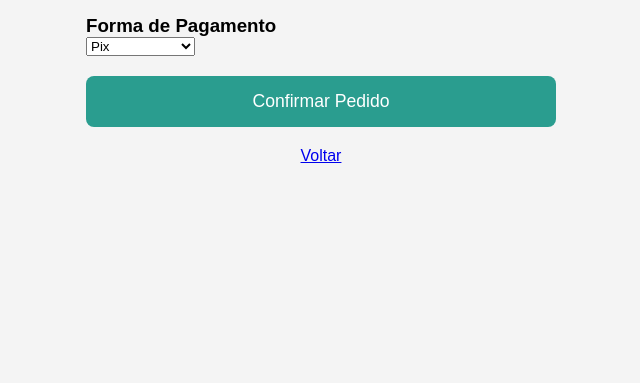
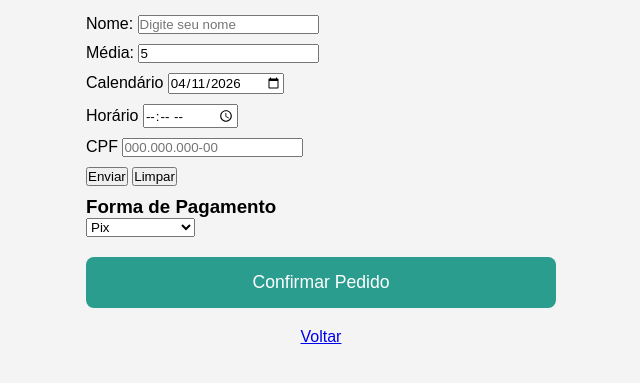
Before and after one commit to Gafanhoto-Mestre/Site-Flesk, a Flask app: page /index in a window 1280 px wide. Shown: the part 77-460 px from the top of the page, without its empty margins (319-959 px from the left). Run offline with Flask 3, Linux system fonts and the light colour scheme.

Commit message:
criei mais opçoes de cadastro

```diff
--- a/app.py
+++ b/app.py
@@ -1,4 +1,6 @@
 from flask import Flask, render_template, request
+
+from datetime import datetime
 
 app = Flask(__name__)
 
@@ -20,8 +22,21 @@ def carrinho():
 
 @app.route('/final', methods=['POST'])
 def finalizado():
+    g_nome= request.form.get('nome')
+    g_dia= request.form.get('cal')
+    print(type(g_dia))
+    data= datetime.strptime(g_dia, '%Y-%m-%d')
+    data_for= data.strftime('%d-%m-%Y')
+    g_hora= request.form.get('hora')
+    g_cpf= request.form.get('cpf')
     pagamento_escolhido = request.form.get('metodo_pagamento')
-    return render_template('finalizado.html', pagamento=pagamento_escolhido)
+
+    return render_template(
+        'finalizado.html', pagamento=pagamento_escolhido, nome=g_nome,
+        dia=data_for,
+        hora=g_hora,
+        cpf=g_cpf
+        )
 
 
 if __name__ == '__main__':
--- a/static/style.css
+++ b/static/style.css
@@ -67,3 +67,8 @@ header {
     border-radius: 8px;
     font-size: 1.1rem;
     margin-top: 20px; }
+
+form p{
+    font-family: Arial, Helvetica, sans-serif;
+    padding-bottom: 10px;
+}
--- a/templates/carrinho.html
+++ b/templates/carrinho.html
@@ -12,6 +12,49 @@
         <div id="lista-itens"></div>
         <form action="/final" method="post">
             <div class="pagamento">
+
+                <p>
+                    <!-- input:text-->
+                    <label for="inome">Nome: </label>
+                    <input type="text" name="nome" id="inome" required maxlength="15" placeholder="Digite seu nome" autocomplete="name">
+                </p>
+                <p>
+                    <!-- input:number -->
+                    <label for="imedia">Média: </label>
+                    <input type="number" name="media" id="imedia" value="5" max="10" step="0.1">
+                </p>
+                <p>
+                    <!-- input:date  / calendário normal -->
+                    <!-- input:month / calendário de mês -->
+                    <label for="ical">Calendário</label>
+                    <input type="date" name="cal" id="ical" value="2026-04-11">
+                </p>
+                <p>
+                    <!-- input:time / Hor -->
+                    <label for="ihora">Horário</label>
+                    <input type="time" name="hora" id="ihora">
+                </p>
+                <p>
+                    <label for="icpf">CPF</label>
+                    <input
+                    type="text"
+                    name="cpf"
+                    id="icpf"
+                    placeholder="000.000.000-00"
+                    inputmode="numeric"
+                    maxlength="14"
+                    pattern="\d{3}\.?\d{3}\.?\d{3}-?\d{2}"
+                    title="Digite o CPF no formato 000.000.000-00"
+                    required
+                    >
+                </p>
+                <p>
+                    <!-- input:submit / Enviar -->
+                    <!-- input:reset / Limpar -->
+                    <input type="submit" value="Enviar">
+                    <input type="reset" value="Limpar">
+                </p>
+
                 <label for="ipagamento"><h3>Forma de Pagamento</h3></label>
                 <select name="metodo_pagamento" id="ipagamento">
                     <option value="Pix">Pix</option>
```
Also changed, not shown: templates/finalizado.html (+16 -1 lines).
